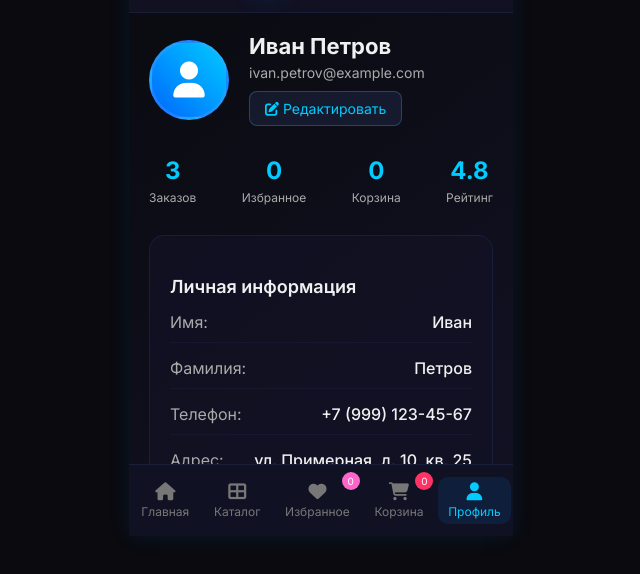
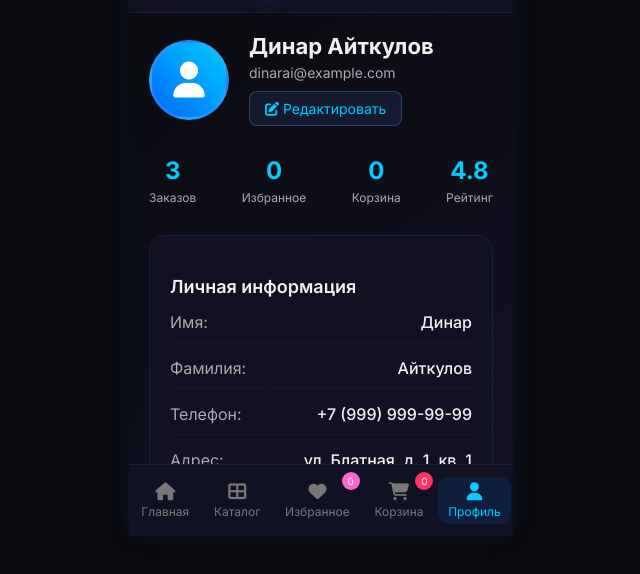
Before and after one commit to FLFALL113/DinarAi, a plain HTML site: page profile.html in a window 1280 px wide. Shown: the part 54-628 px from the top of the page, without its empty margins (319-959 px from the left). Drawn offline with Linux system fonts and the light colour scheme.

Commit message:
First commit1

```diff
--- a/profile.html
+++ b/profile.html
@@ -3,7 +3,7 @@
 <head>
     <meta charset="UTF-8">
     <meta name="viewport" content="width=device-width, initial-scale=1.0">
-    <title>NeonShop | Профиль</title>
+    <title>TestName | Профиль</title>
     <link rel="stylesheet" href="style.css">
     <link rel="stylesheet" href="https://cdnjs.cloudflare.com/ajax/libs/font-awesome/6.4.0/css/all.min.css">
     <link href="https://fonts.googleapis.com/css2?family=Inter:wght@300;400;500;600;700&family=Orbitron:wght@400;500;700&display=swap" rel="stylesheet">
@@ -237,12 +237,12 @@
         function loadProfileData() {
             // Получаем данные из localStorage или используем значения по умолчанию
             const profile = JSON.parse(localStorage.getItem('profile')) || {
-                name: 'Иван',
-                surname: 'Петров',
-                email: 'ivan.petrov@example.com',
-                phone: '+7 (999) 123-45-67',
-                address: 'ул. Примерная, д. 10, кв. 25',
-                birthday: '15.05.1990'
+                name: 'Динар',
+                surname: 'Айткулов',
+                email: 'dinarai@example.com',
+                phone: '+7 (999) 999-99-99',
+                address: 'ул. Блатная, д. 1, кв. 1',
+                birthday: '12.12.2007'
             };
 
             // Обновляем DOM элементы
```
Also changed, not shown: cart.html (+1 -1 lines), catalog.html (+1 -1 lines), favorites.html (+1 -1 lines), index.html (+2 -2 lines), product.html (+3 -3 lines).
